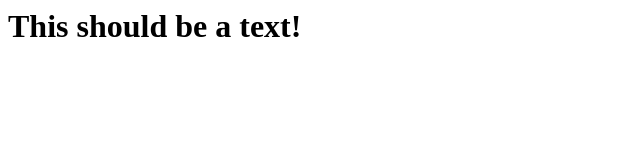
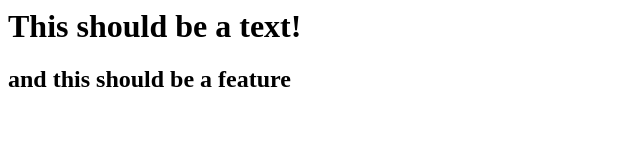
Before and after one commit to Dees-v/Git-for-ABAP, a plain HTML site: page projects/Git-for-ABAP/index.html in a window 1280 px wide. Shown: the whole page, without its empty margins (0-640 px from the left). Drawn offline with Linux system fonts and the light colour scheme.

Commit message:
new branch

```diff
--- a/projects/Git-for-ABAP/index.html
+++ b/projects/Git-for-ABAP/index.html
@@ -1,5 +1,6 @@
 <html>
 <body>
 <h1>This should be a text!</h1>
+<h2>and this should be a feature</h2>
 </body>
 </html>
```
